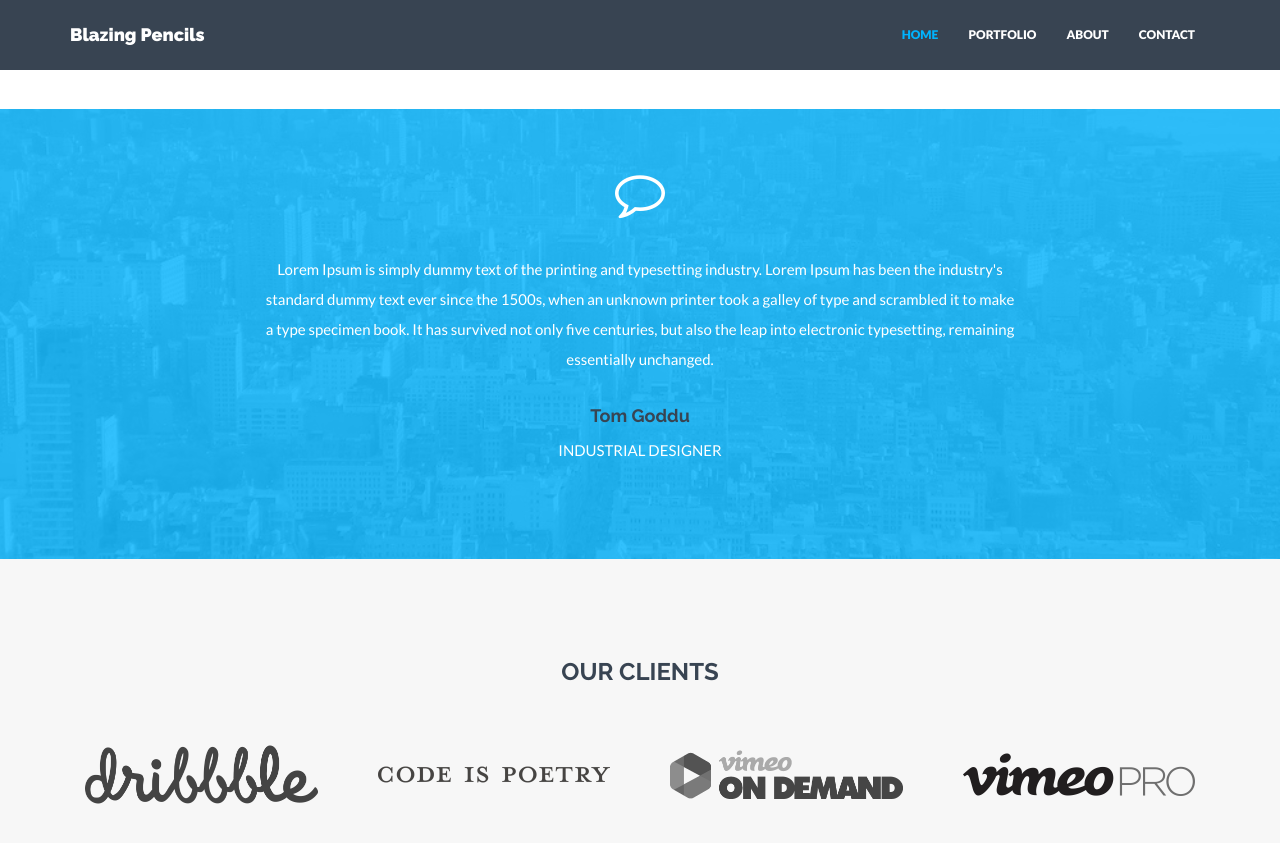
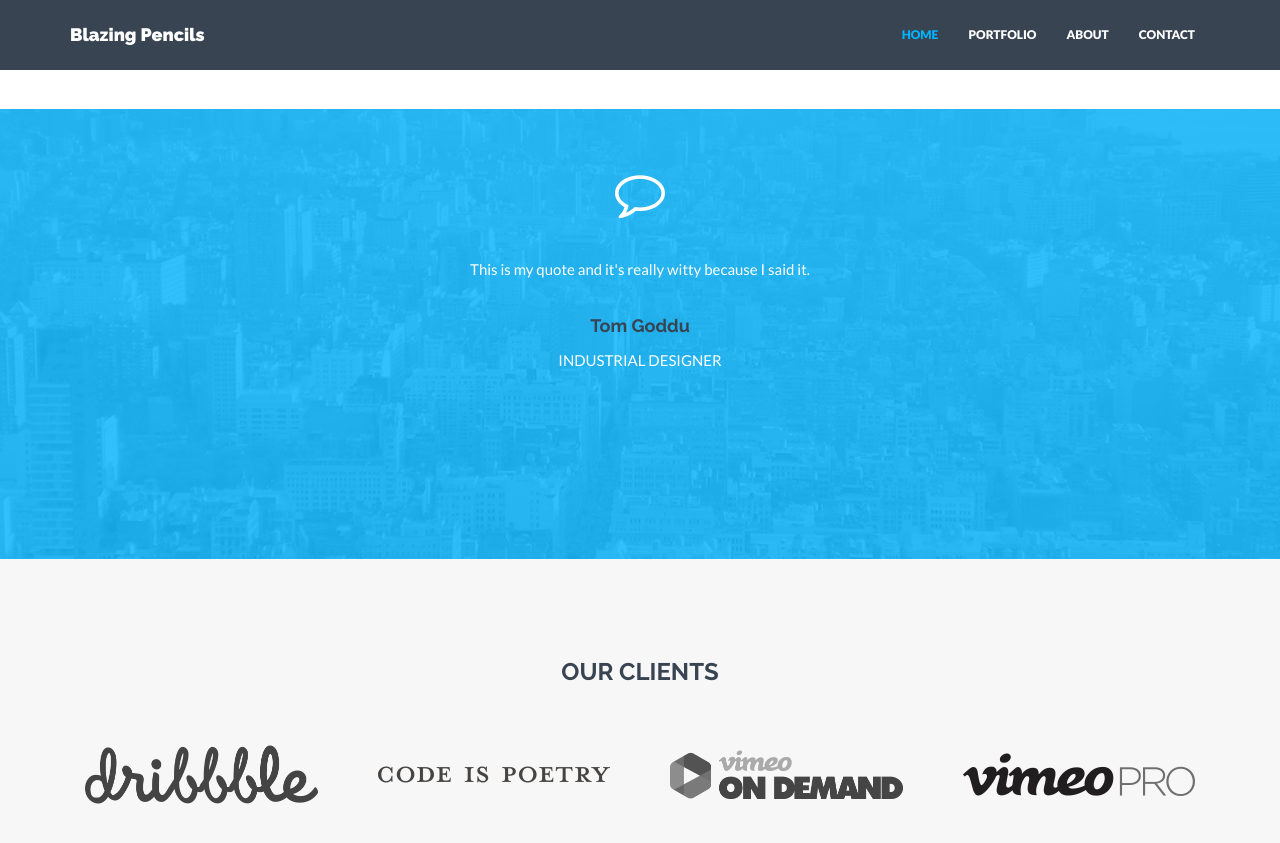
Before and after one commit to blazingpencils/blazingpencils.github.io, a Jekyll site: the page built from index.html, in a window 1280 px wide and 900 px high, scrolled down 1364 px. Shown: the top 843 px of the window. Built offline with Jekyll 4.4.1, drawn with Linux system fonts in a browser that asks for light colours; nearby versions of some CDN libraries; library files that are not in the unit come from our copies.

Commit message:
Update _config.yml

```diff
--- a/_config.yml
+++ b/_config.yml
@@ -118,6 +118,6 @@
 
 # Testimonial content. Shown on Home and About page.
 testimonial:
-    message: "Lorem Ipsum is simply dummy text of the printing and typesetting industry. Lorem Ipsum has been the industry's standard dummy text ever since the 1500s, when an unknown printer took a galley of type and scrambled it to make a type specimen book. It has survived not only five centuries, but also the leap into electronic typesetting, remaining essentially unchanged."
+    message: "This is my quote and it's really witty because I said it."
     author: Tom Goddu
     position: INDUSTRIAL DESIGNER
```
